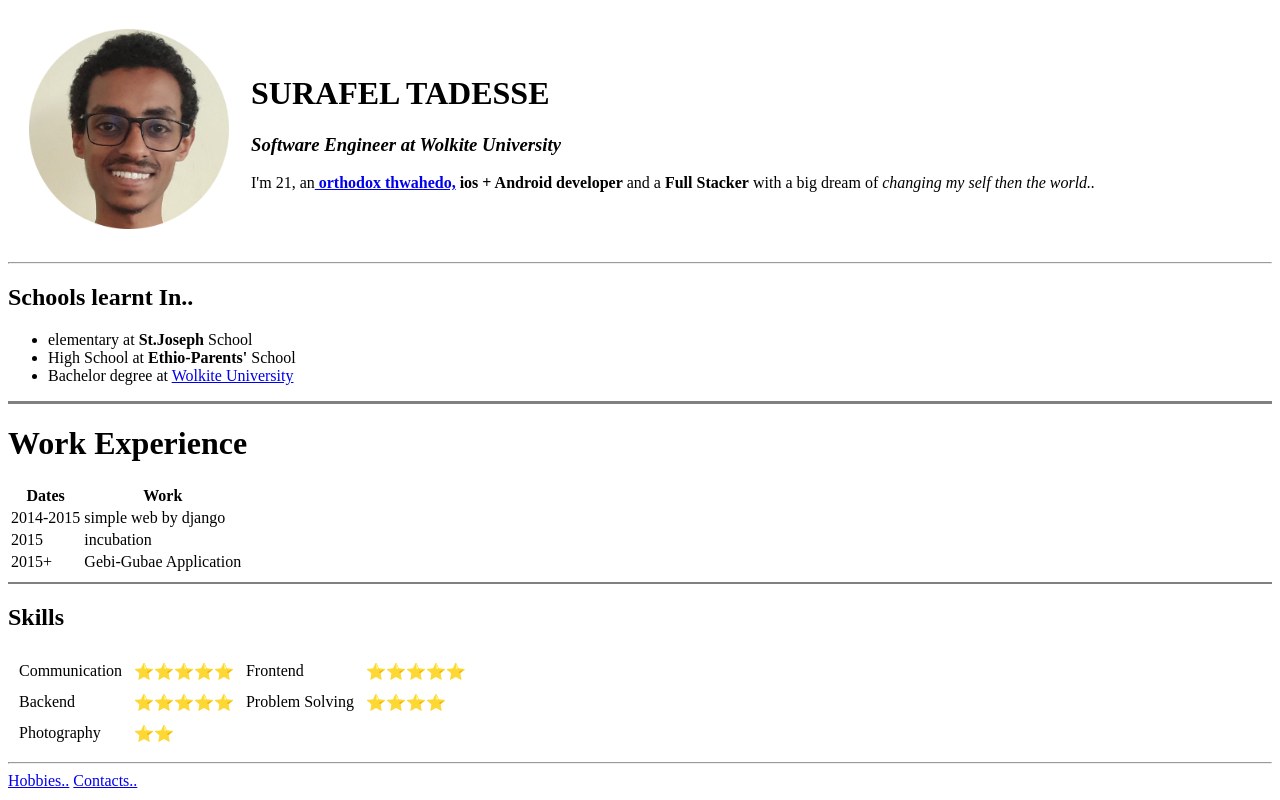
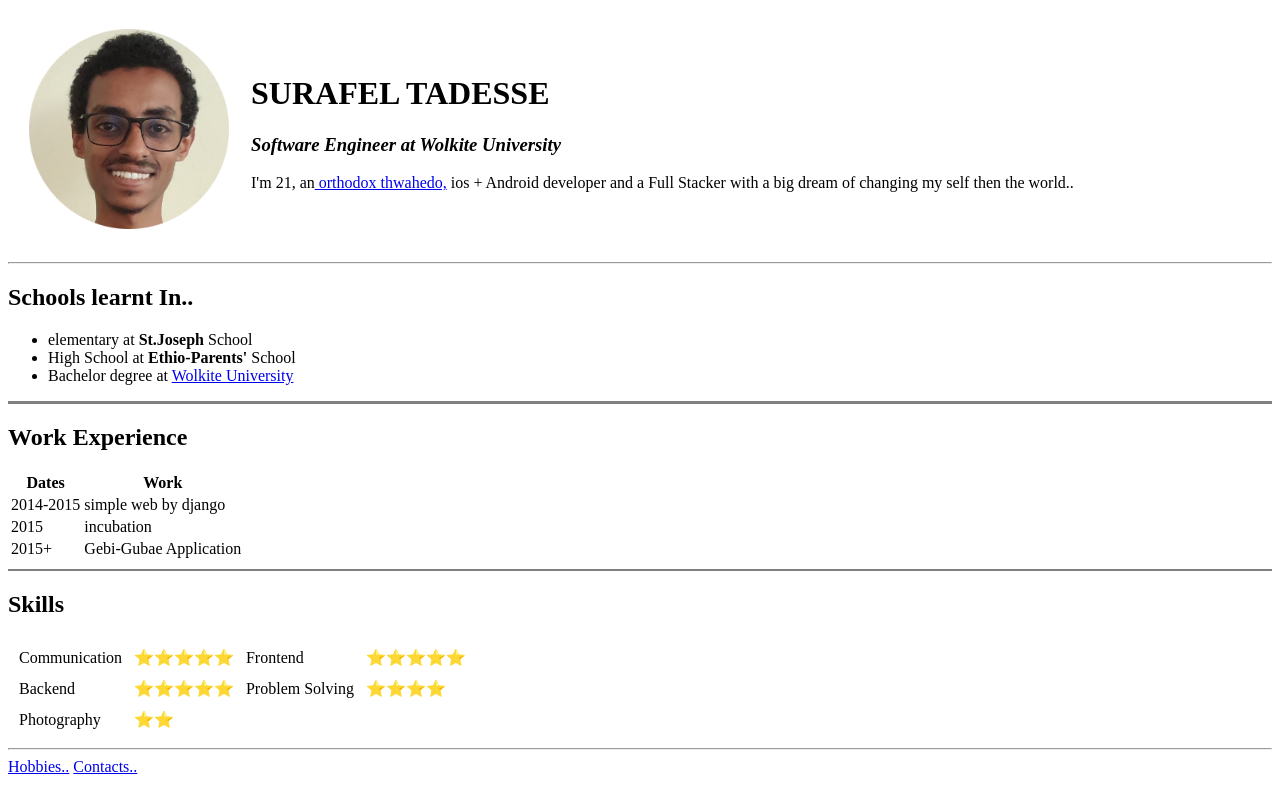
Before and after one commit to Bjye/pure-html-cv, a plain HTML site: page index.html in a window 1280 px wide. Drawn offline with Linux system fonts and the light colour scheme.

Commit message:
updated html

```diff
--- a/index.html
+++ b/index.html
@@ -12,7 +12,7 @@
           <td>
             <h1>SURAFEL TADESSE</h1>
       <p><strong><em><h3>Software Engineer at Wolkite University</h3></em></strong></p>
-      <p>I'm 21, an<strong><a href="https://en.wikipedia.org/wiki/Ethiopian_Orthodox_Tewahedo_Church"> orthodox thwahedo,</a> ios + Android developer</strong> and a<strong> Full Stacker</strong> with a big dream of <em> changing my self then the world..</em></p>
+      <p>I'm 21, an<a href="https://en.wikipedia.org/wiki/Ethiopian_Orthodox_Tewahedo_Church"> orthodox thwahedo,</a> ios + Android developer and a Full Stacker with a big dream of  changing my self then the world..</p>
           </td>
         </tr>
       </table>
@@ -26,7 +26,7 @@
       </ul>
       <hr size="3" noshade="1">
 
-      <h1>Work Experience</h1>
+      <h2>Work Experience</h2>
       <table cellspacing="2px">
         <tr>
           <th>Dates</th>
```
